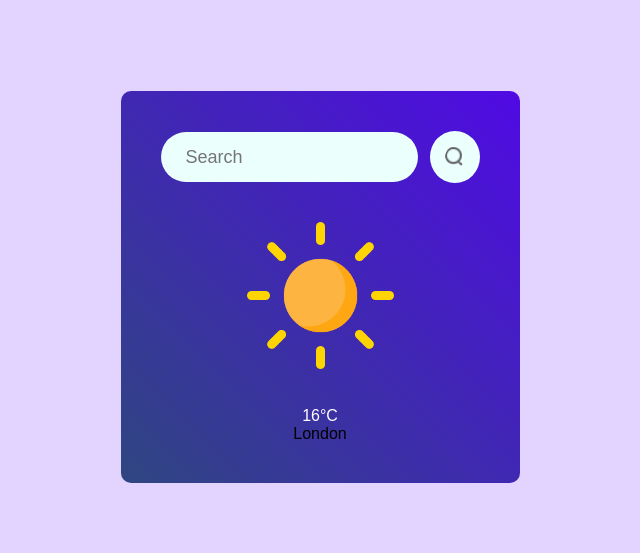
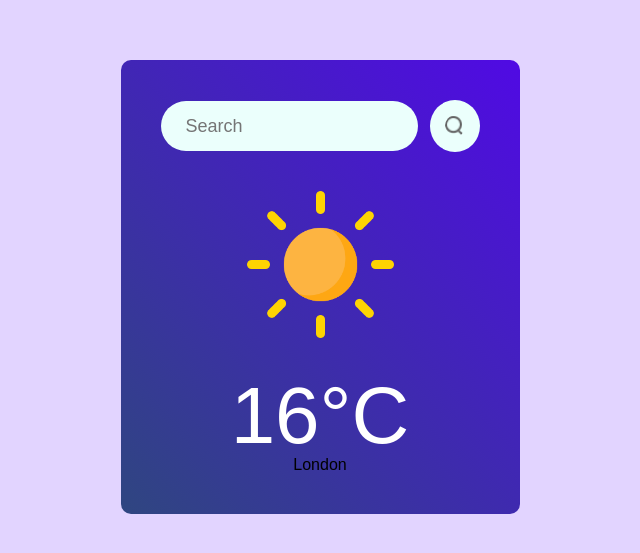
Before and after one commit to elijahgummer/weather-app-react, a React (Create React App) app in the folder weather-app-react/: page / in a window 1280 px wide. Shown: the part 113-666 px from the top of the page, without its empty margins (320-960 px from the left). Built offline with nearby package versions, Linux system fonts and the light colour scheme.

Commit message:
changed the stlying for the weather icon

```diff
--- a/weather-app-react/src/components/Weather.css
+++ b/weather-app-react/src/components/Weather.css
@@ -35,4 +35,6 @@ weather-icon{
 }
 .temperature{
     color: white;
+    font-size: 80px;
+    line-height: 1;
 }
```
